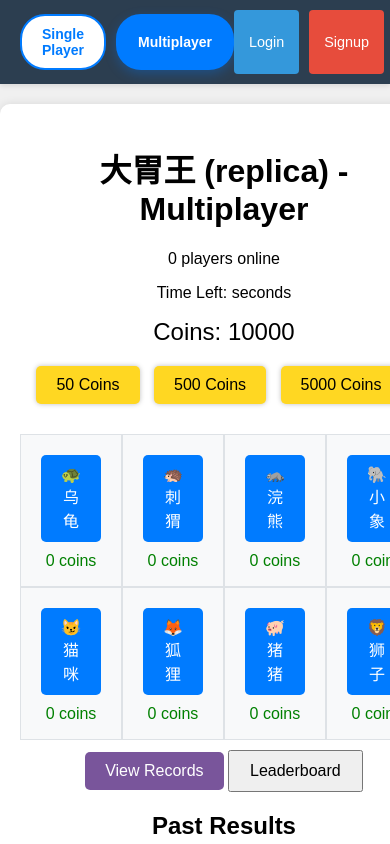
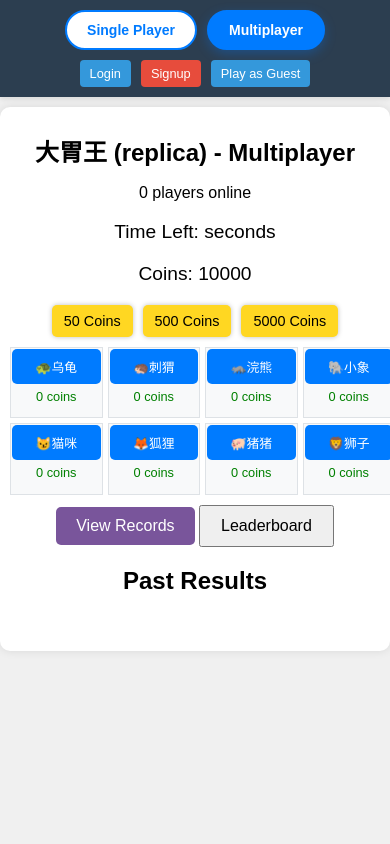
Before and after one commit to notedwin-dev/dww-replica, a website: page public/multiplayer.html in a window 390 px wide. Drawn offline with nearby package versions, Linux system fonts and the light colour scheme.

Commit message:
feat: improve mobile responsiveness for multiplayer styles and adjust table widths

```diff
--- a/public/styles/styles-multiplayer.css
+++ b/public/styles/styles-multiplayer.css
@@ -303,13 +303,82 @@ body {
   box-shadow: 0 0 10px rgba(0, 0, 0, 0.1);
   margin: 0 auto;
   margin-top: 20px;
+  max-width: 1200px;
+  width: calc(100% - 40px);
 }
 
 /* Add mobile responsiveness */
 @media (max-width: 768px) {
+  .navbar {
+    flex-direction: column;
+    padding: 10px 0;
+  }
+
+  .navbar-left, .navbar-center, .navbar-right {
+    width: 100%;
+    justify-content: center;
+    margin: 5px 0;
+  }
+
+  .auth-buttons {
+    flex-wrap: wrap;
+    justify-content: center;
+  }
+
+  .container {
+    padding: 10px;
+    width: calc(100% - 20px);
+    margin-top: 10px;
+  }
+    .animals .row {
+    flex-wrap: nowrap;
+    justify-content: space-between;
+    gap: 5px;
+  }
+
+  .animals .column {
+    width: 25%;
+    margin: 0;
+    padding: 2px;
+  }
+    .animals button {
+    width: 100%;
+    margin: 0;
+    font-size: 0.9em;
+    padding: 8px 5px;
+    min-height: 40px;
+  }
+
+  .bet-options {
+    display: flex;
+    flex-wrap: wrap;
+    justify-content: center;
+    gap: 10px;
+  }
+
+  .bet-options button {
+    margin: 0 0 10px 0;
+    flex: 0 0 auto;
+  }
+
+  h1 {
+    font-size: 1.5em;
+  }
+
   .popup-content {
-    width: 90%;
+    width: 95%;
     max-width: 400px;
+    padding: 15px;
+  }
+
+  .popup-modal table {
+    width: 100%;
+    font-size: 0.9em;
+  }
+
+  .popup-content th,
+  .popup-content td {
+    padding: 8px;
   }
 
   /* Auth form responsive styles */
@@ -331,4 +400,36 @@ body {
     gap: 10px;
     text-align: center;
   }
+
+  .countdown, .coins {
+    font-size: 1.2em;
+  }
 }
+
+/* Small phone optimization */
+@media (max-width: 480px) {
+  .animals .column {
+    width: 25%;
+    padding: 1px;
+  }
+
+  .animals button {
+    padding: 5px 2px;
+    font-size: 0.8em;
+    min-height: 35px;
+  }
+
+  .bet-options button {
+    padding: 8px 12px;
+    font-size: 0.9em;
+  }
+
+  .navbar {
+    padding: 5px 0;
+  }
+
+  .auth-buttons button {
+    padding: 6px 10px;
+    font-size: 0.8em;
+  }
+}
--- a/public/styles/styles.css
+++ b/public/styles/styles.css
@@ -227,10 +227,10 @@ body {
 }
 
 .popup-modal table {
-  width: 50vh; /* Full width of the container */
+  width: 100%; /* Full width of the container */
   height: auto; /* Height adjusts to content with a maximum limit */
   max-height: 700px; /* Maximum height with scrolling */
-  overflow-x: scroll; /* Enables horizontal scrolling */
+  overflow-x: auto; /* Enables horizontal scrolling */
   border-collapse: collapse; /* Collapses table borders */
   background-color: #f8f9fa; /* Light background color */
   box-shadow: 0 4px 6px rgba(0, 0, 0, 0.1); /* Subtle shadow for depth */
@@ -261,3 +261,130 @@ body {
 .popup-content tr:nth-child(even) {
   background-color: #e9ecef; /* Zebra striping for rows */
 }
+
+/* Mobile Responsive Styles */
+@media (max-width: 768px) {
+  body {
+    height: auto;
+    min-height: 100vh;
+  }
+
+  .container {
+    width: calc(100% - 30px);
+    padding: 15px;
+    margin: 15px auto;
+  }
+
+  /* Ensure 2x4 grid layout */
+  .animals {
+    width: 100%;
+    display: flex;
+    flex-direction: column;
+  }
+
+  .animals .row {
+    display: flex;
+    flex-wrap: nowrap;
+    gap: 5px;
+    justify-content: space-between;
+    width: 100%;
+    margin-bottom: 5px;
+  }
+
+  .animals .column {
+    flex: 1 0 25%;
+    max-width: 25%;
+    min-width: 25%;
+    box-sizing: border-box;
+    margin: 0;
+    padding: 2px;
+  }
+
+  .animals button {
+    margin: 0;
+    padding: 8px 5px;
+    font-size: 0.9em;
+    width: 100%;
+    min-height: 40px;
+    white-space: nowrap;
+  }
+
+  .bet-options {
+    display: flex;
+    flex-wrap: wrap;
+    justify-content: center;
+    gap: 10px;
+  }
+
+  .bet-options button {
+    margin: 0 0 10px 0;
+    width: auto;
+  }
+
+  .popup-modal table {
+    width: 100%;
+    overflow-x: auto;
+    font-size: 0.9em;
+  }
+
+  .popup-content {
+    width: 95%;
+    max-width: 400px;
+    padding: 15px;
+  }
+
+  .popup-content th,
+  .popup-content td {
+    padding: 8px;
+  }
+
+  h1 {
+    font-size: 1.5em;
+  }
+
+  .coins {
+    font-size: 1.2em;
+  }
+}
+
+/* Small phone optimization */
+@media (max-width: 480px) {
+  .animals .column {
+    flex: 1 0 25%;
+    max-width: 25%;
+    min-width: 25%;
+    padding: 1px;
+  }
+
+  .animals button {
+    padding: 5px 2px;
+    font-size: 0.8em;
+    min-height: 35px;
+    white-space: nowrap;
+    overflow: hidden;
+    text-overflow: ellipsis;
+  }
+
+  .bet-options button {
+    padding: 8px 12px;
+    font-size: 0.9em;
+  }
+
+  .past-results ul {
+    justify-content: flex-start;
+    overflow-x: auto;
+    flex-wrap: nowrap;
+    padding-bottom: 10px;
+    -webkit-overflow-scrolling: touch;
+  }
+
+  .past-results li {
+    flex-shrink: 0;
+  }
+
+  /* Better emoji and text display on small screens */
+  .bet-info {
+    font-size: 0.8em;
+    margin-top: 5px;
+  }
+}
```
